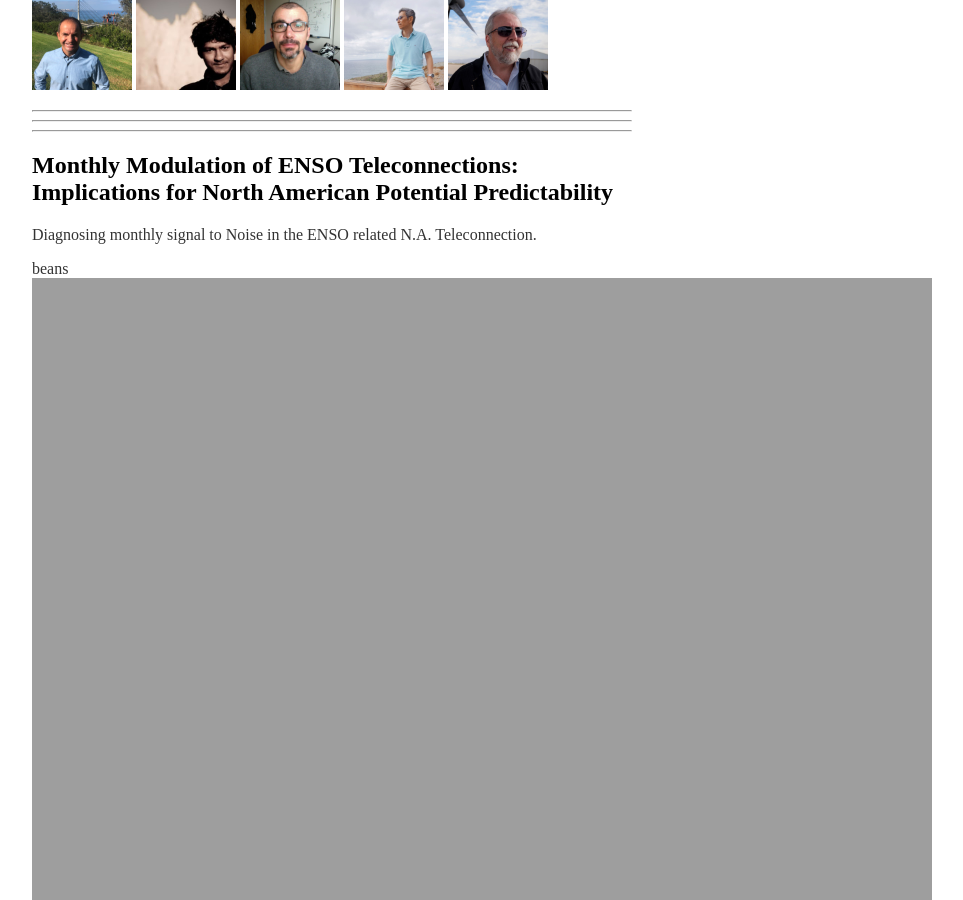
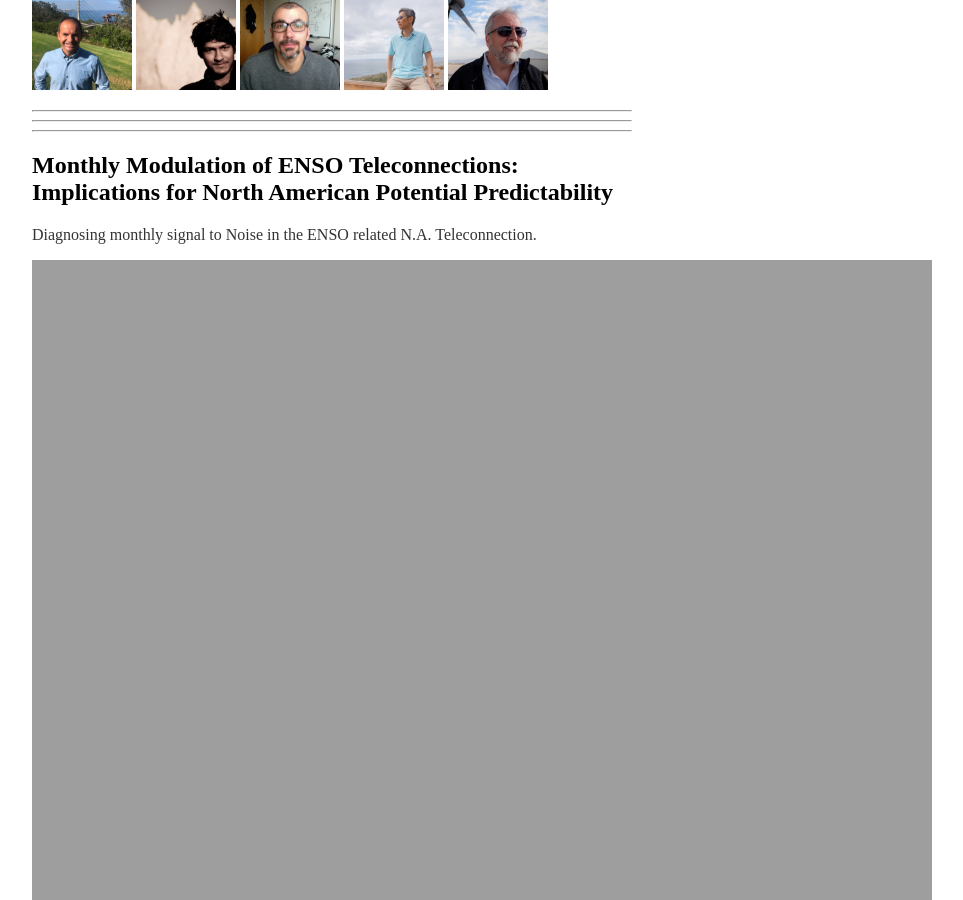
Before and after one commit to WillyChap/willychap_beta.github.io, a Jekyll site: the page built from research/projects.md, in a window 1280 px wide and 900 px high, scrolled down 790 px. Shown: the whole window, without its empty margins (276-1239 px from the left). Built offline with Jekyll 4.4.1, drawn with Linux system fonts in a browser that asks for light colours; our own code applies the rules of GitHub Pages for plain Markdown files.

Commit message:
Update projects.md

```diff
--- a/research/projects.md
+++ b/research/projects.md
@@ -10,7 +10,7 @@
 **Project Lead:** Will Chapman<br/>
 <img src="http://willychap.github.io/images/william_chapman_square.jpg" alt="Me" width="100"/><br/>
 **Collaborators:** Luca Delle Monache, Aneesh Subramanian, Stefano Alessandrini, Shang-Ping Xie, Marty Ralph<br/>
-<img src="http://willychap.github.io/images/LDM.jpg" alt="LDM" width="100"/> <img src="http://willychap.github.io/images/ACS.jpg" alt="ACS" width="100"/> <img src="http://willychap.github.io/images/SA.jpg" alt="SPX" width="100"/> <img src="http://willychap.github.io/images/SPX.jpg" alt="SPX" width="100"/> <img src="http://willychap.github.io/images/FMR.jpg" alt="FMR" width="100"/>
+<img src="http://willychap.github.io/images/LDM.jpg" alt="LDM" width="100"/> <a href="https://www.colorado.edu/atoc/aneesh-subramanian-hehimhis"><img src="http://willychap.github.io/images/ACS.jpg" alt="ACS" width="100"/></a> <img src="http://willychap.github.io/images/SA.jpg" alt="SPX" width="100"/> <img src="http://willychap.github.io/images/SPX.jpg" alt="SPX" width="100"/> <img src="http://willychap.github.io/images/FMR.jpg" alt="FMR" width="100"/>
 
 *****
 *****
@@ -19,7 +19,6 @@
 ## Monthly Modulation of ENSO Teleconnections: Implications for North American Potential Predictability <br/>
 Diagnosing monthly signal to Noise in the ENSO related N.A. Teleconnection.
 
-beans
 <img src="http://willychap.github.io/research/images/Fig_09_high.png" alt="ELNINO" width="900"/>
 
 
```
